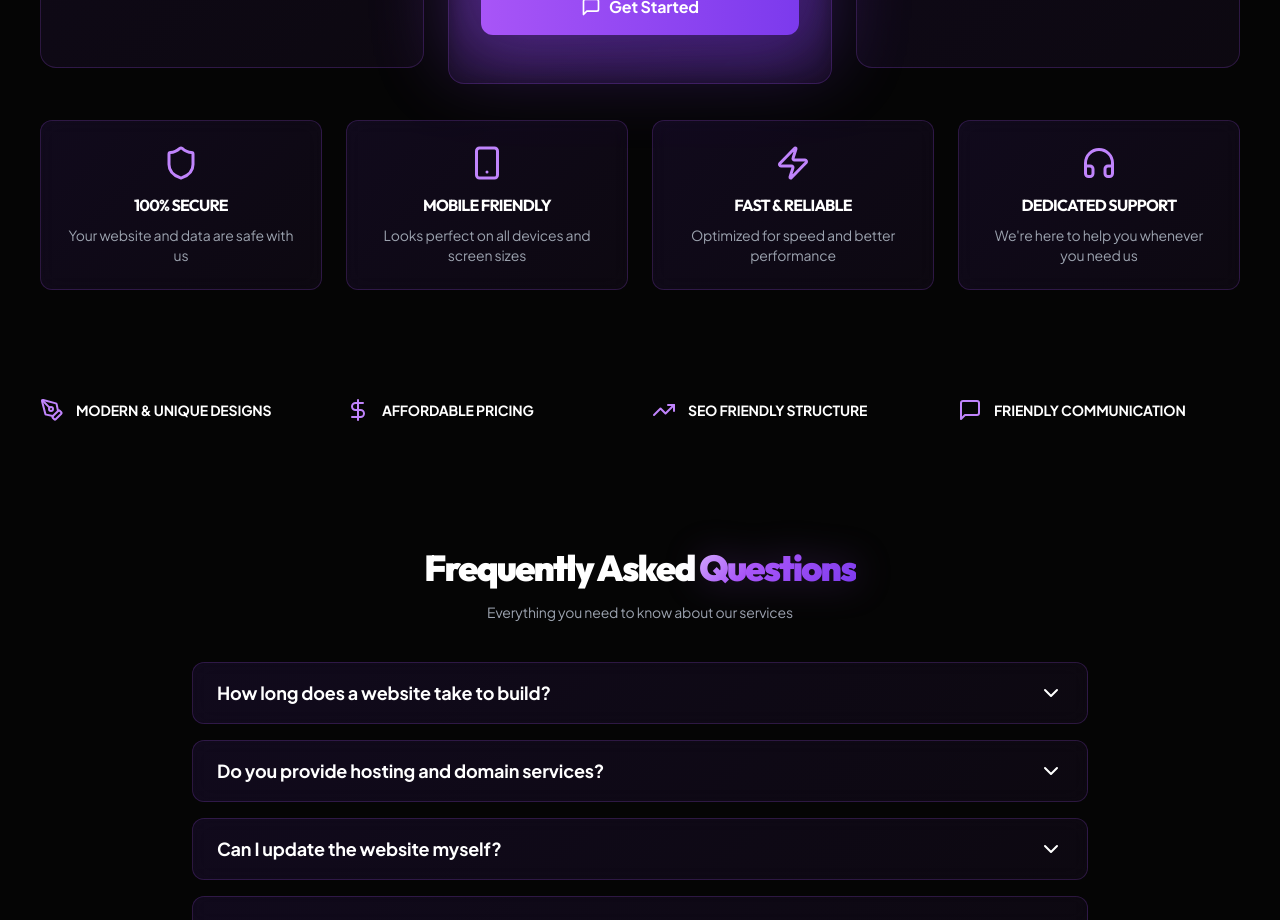
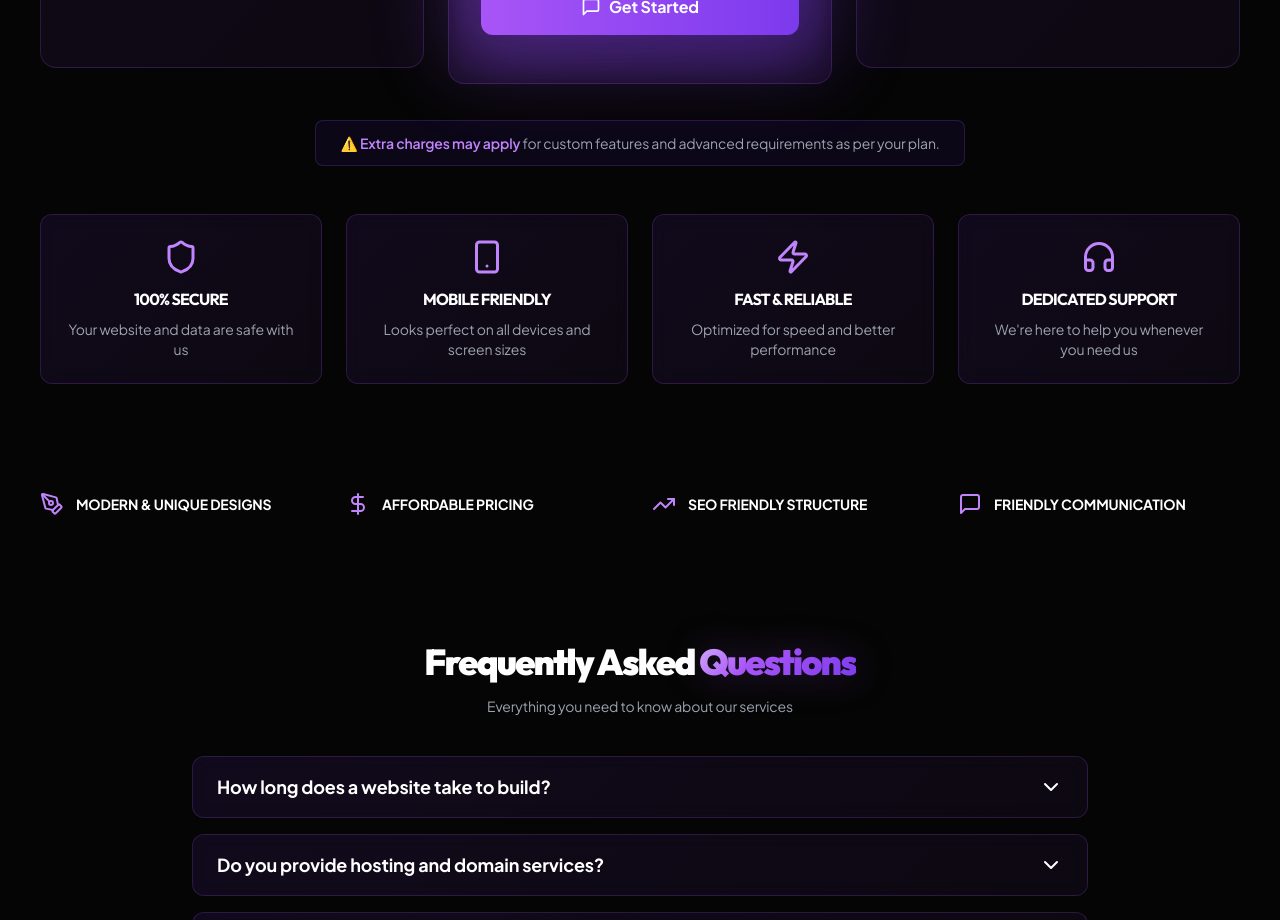
Before and after one commit to AshikMohammad-dev/Nila-Ventures, a React (Vite) app in the folder frontend/: page / in a window 1280 px wide. Shown: the part 5400-6320 px from the top of the page. Built offline with nearby package versions, Linux system fonts and the light colour scheme.

Commit message:
feat: add extra charges disclaimer to pricing section

```diff
--- a/frontend/src/components/sections/Pricing.jsx
+++ b/frontend/src/components/sections/Pricing.jsx
@@ -189,6 +189,13 @@ export default function Pricing() {
           ))}
         </div>
 
+        {/* Extra Charges Note */}
+        <div className="mb-8 sm:mb-10 md:mb-12 text-center">
+          <p className="text-xs sm:text-sm text-gray-400 inline-block bg-dark-card/50 px-4 sm:px-6 py-2 sm:py-3 rounded-lg border border-purple-500/20">
+            ⚠️ <span className="text-purple-400 font-semibold">Extra charges may apply</span> for custom features and advanced requirements as per your plan.
+          </p>
+        </div>
+
         {/* Trust Badges */}
         <div className="flex md:grid md:grid-cols-4 gap-3 sm:gap-4 md:gap-6 mb-12 sm:mb-16 overflow-x-auto pb-3 md:overflow-visible snap-x md:snap-none [&::-webkit-scrollbar]:hidden [-ms-overflow-style]:none [scrollbar-width]:none">
           {trustBadges.map((badge, idx) => (
```
